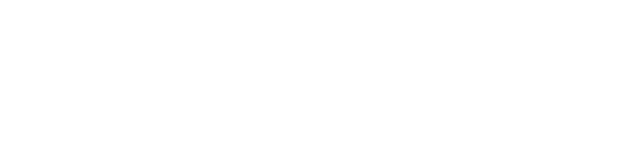
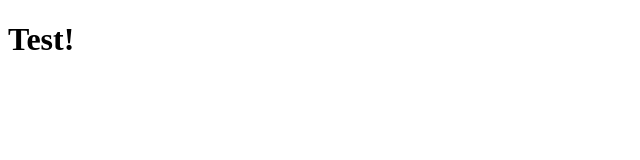
Before and after one commit to DijonDev/BeterWeterRotterdam, a plain HTML site: page index.html in a window 1280 px wide. Shown: the whole page, without its empty margins (0-640 px from the left). Drawn offline with Linux system fonts and the light colour scheme.

Commit message:
Testje met map toevoeging

```diff
--- a/index.html
+++ b/index.html
@@ -6,5 +6,8 @@
 </head>
 
 <body>
+  <h1>
+    Test!
+  </h1>
 </body>
 </html>
```
